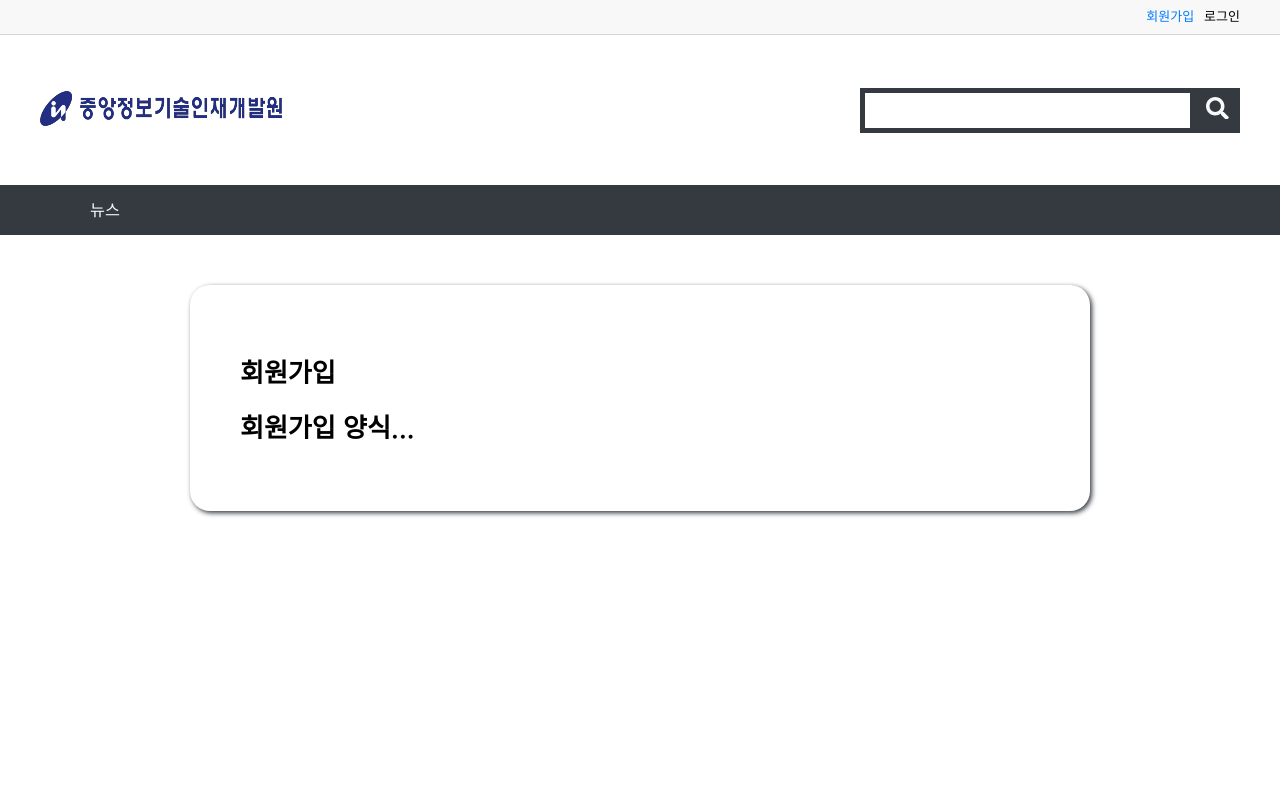
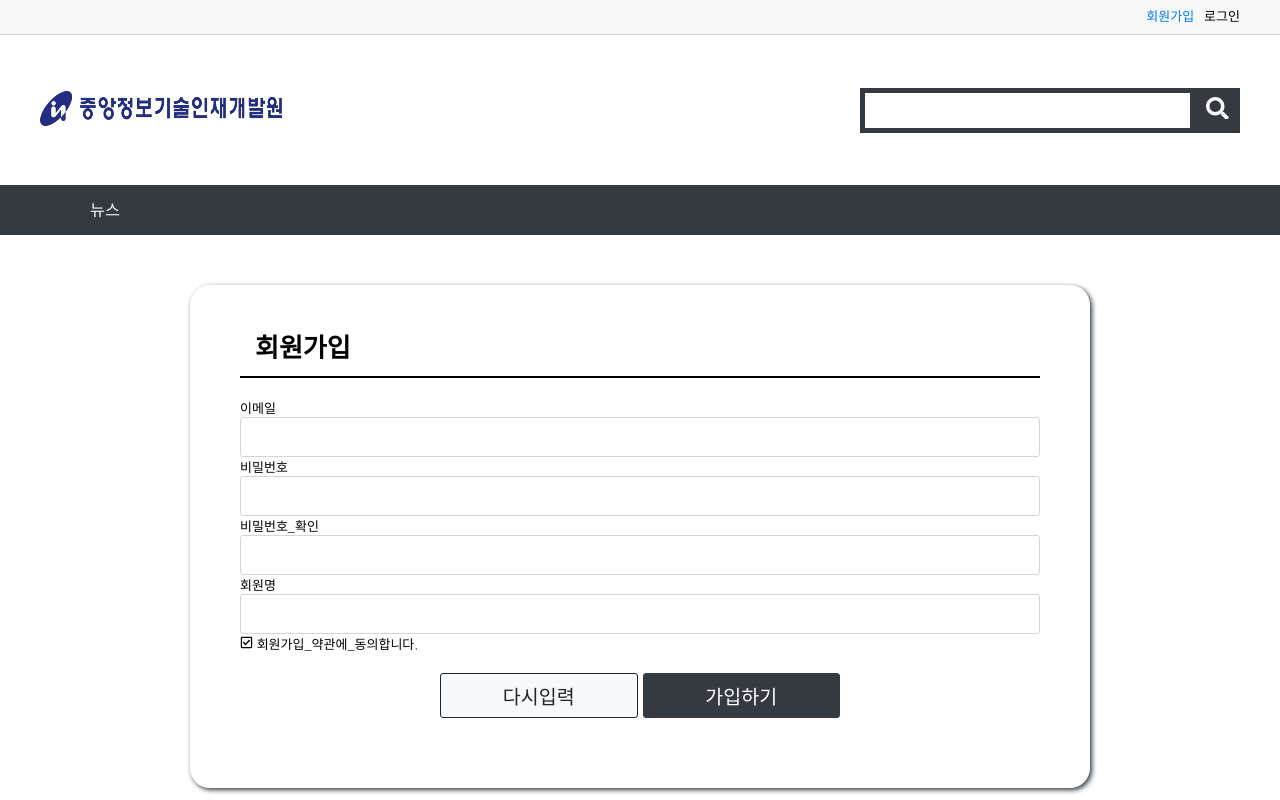
Before and after one commit to parksaehyun/React_Project, a React (Create React App) app: page /member/join in a window 1280 px wide. Shown: the top 800 px of the page. Built offline with nearby package versions, Linux system fonts and the light colour scheme.

Commit message:
공통 컴포넌트 - 메인 제목, 버튼, 입력박스, 회원 가입 페이지 구성 중

```diff
--- /dev/null
+++ b/src/commons/components/Buttons.js
@@ -0,0 +1,36 @@
+import styled, { css } from 'styled-components';
+import { buttonColor } from '../../styles/color';
+import fontSize from '../../styles/fontSize';
+
+const { big } = fontSize;
+
+export const BigButton = styled.button`
+  font-size: ${big};
+  height: 45px;
+  width: 100%;
+  border-radius: 3px;
+  cursor: pointer;
+
+  ${({ color }) =>
+    buttonColor[color] &&
+    css`
+      background: ${buttonColor[color][0]};
+      color: ${buttonColor[color][1]};
+      border: 1px solid ${buttonColor[color][2]};
+    `}
+`;
+
+export const ButtonGroup = styled.div`
+  display: flex;
+  width: ${({width}) => (width ? `${width}px` : `100%`) };
+  margin: 20px auto;
+
+  button {
+    width: 0;
+    flex-grow: 1;
+  };
+
+  button + button {
+    margin-left: 5px;
+  }
+`;
--- /dev/null
+++ b/src/commons/components/InputBox.js
@@ -0,0 +1,12 @@
+import React from "react";
+import styled from "styled-components";
+
+const InputBox = styled.input`
+    border: 1px solid #d5d5d5;
+    height: 40px;
+    padding: 0 10px;
+    border-radius: 3px;
+    width: 100%;
+`;
+
+export default React.memo(InputBox);
--- a/src/commons/components/TitleBox.js
+++ b/src/commons/components/TitleBox.js
@@ -1,4 +1,12 @@
 import styled from "styled-components";
+import fontSize from '../../styles/fontSize';
+
+const { extraBig } = fontSize;
 
 export const  MainTitle = styled.h1`
+    font-size: ${extraBig};
+    border-bottom: 2px solid #000;
+    padding: 0 15px 15px;
+    margin: 0 0 20px;
+    line-height:1;
 `;
--- a/src/member/components/JoinForm.js
+++ b/src/member/components/JoinForm.js
@@ -1,8 +1,50 @@
 import React from "react";
+import { useTranslation } from "react-i18next";
+import styled from "styled-components";
+import { FaCheckSquare, FaRegCheckSquare } from "react-icons/fa";
+import { BigButton, ButtonGroup } from "../../commons/components/Buttons";
+import InputBox from "../../commons/components/InputBox";
+
+
+const FormBox = styled.form``;
 
 const JoinForm = () => {
-    return <h1>회원가입 양식...</h1>
+    const { t } = useTranslation();
+    return <FormBox autoCapitalize="off">
+        <dl>
+            <dt>{t('이메일')}</dt>
+            <dd>
+                <InputBox type='text' />
+            </dd>
+        </dl>
+        <dl>
+            <dt>{t('비밀번호')}</dt>
+            <dd>
+                <InputBox type='password' />
+            </dd>
+        </dl>
+        <dl>
+            <dt>{t('비밀번호_확인')}</dt>
+            <dd>
+                <InputBox type='password' />
+            </dd>
+        </dl>
+        <dl>
+            <dt>{t('회원명')}</dt>
+            <dd>
+                <InputBox type='text' />
+            </dd>
+        </dl>
 
+        <div className="terms-agree">
+            <FaRegCheckSquare /> {t('회원가입_약관에_동의합니다.')}
+        </div>
+
+        <ButtonGroup width={400}>
+        <BigButton type="reset" color="light">{t('다시입력')}</BigButton>
+        <BigButton type="reset" color="dark">{t('가입하기')}</BigButton>
+        </ButtonGroup>
+    </FormBox>
 };
 
 export default React.memo(JoinForm);
--- a/src/member/pages/Join.js
+++ b/src/member/pages/Join.js
@@ -3,6 +3,7 @@
 import { useTranslation } from "react-i18next";
 import JoinForm from "../components/JoinForm";
 import { OuterBox } from "../../commons/components/LayoutBox";
+import { MainTitle } from "../../commons/components/TitleBox";
 
 
 const Join = () => {
@@ -13,7 +14,7 @@
                 <title>{('회원가입')}</title>
             </Helmet>
             <OuterBox>
-            <h1>{t('회원가입')}</h1>
+            <MainTitle>{t('회원가입')}</ MainTitle>
             <JoinForm />
             </OuterBox>
         </>
--- a/src/styles/color.js
+++ b/src/styles/color.js
@@ -10,12 +10,12 @@
 };
 
 export const buttonColor = {
-    primary: [color.primary, '#fff'],
-    secondary: [color.secondary, '#fff'],
-    success: [color.success, '#fff'],
-    danger: [color.danger, '#fff'],
-    warning: [color.warning, '#212529'],
-    info: [color.info, '#fff'],
-    light: [color.light, '#212529'],
-    dark: [color.dark, '#fff'],
+    primary: [color.primary, '#fff', color.primary],
+    secondary: [color.secondary, '#fff', color.secondary],
+    success: [color.success, '#fff', color.success],
+    danger: [color.danger, '#fff', color.danger],
+    warning: [color.warning, '#212529', '#212529'],
+    info: [color.info, '#fff', color.info],
+    light: [color.light, '#212529', '#212529'],
+    dark: [color.dark, '#fff', color.dark],
 };
```
